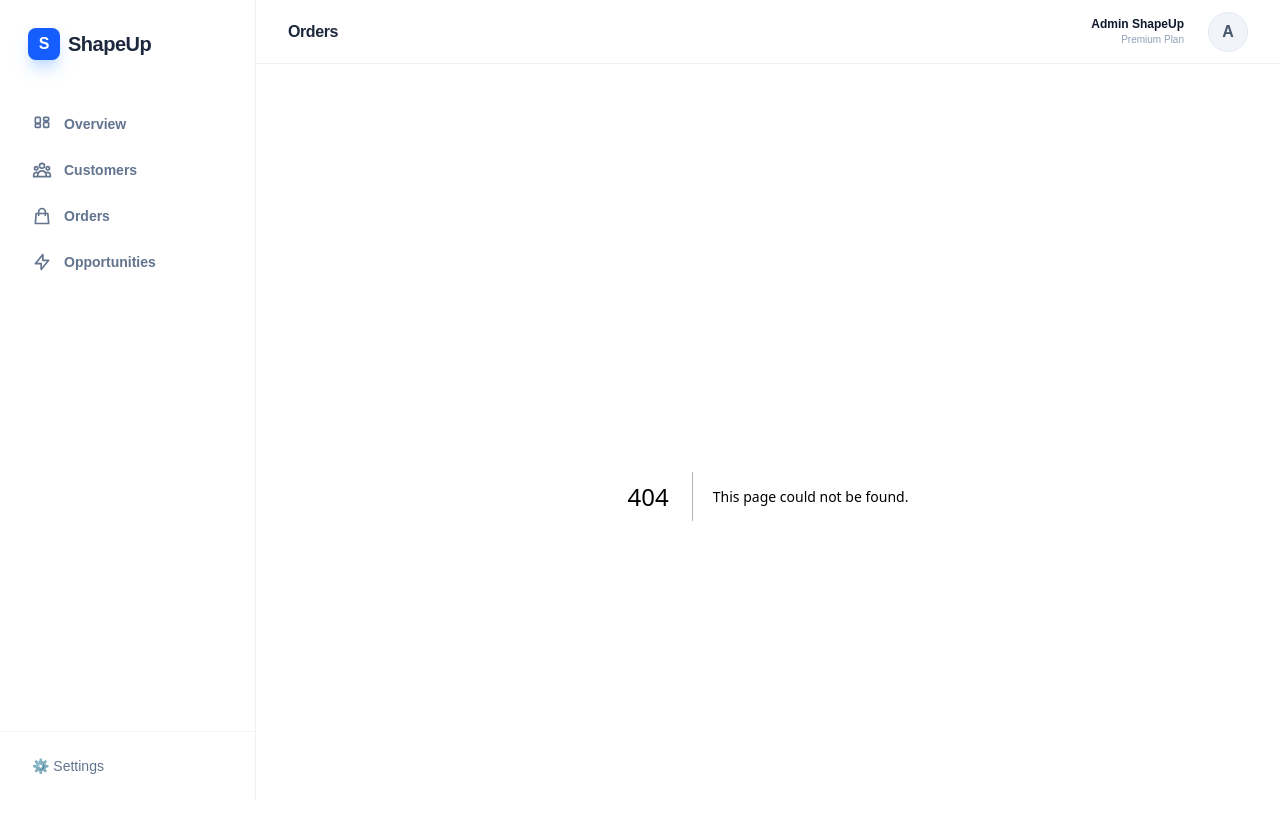
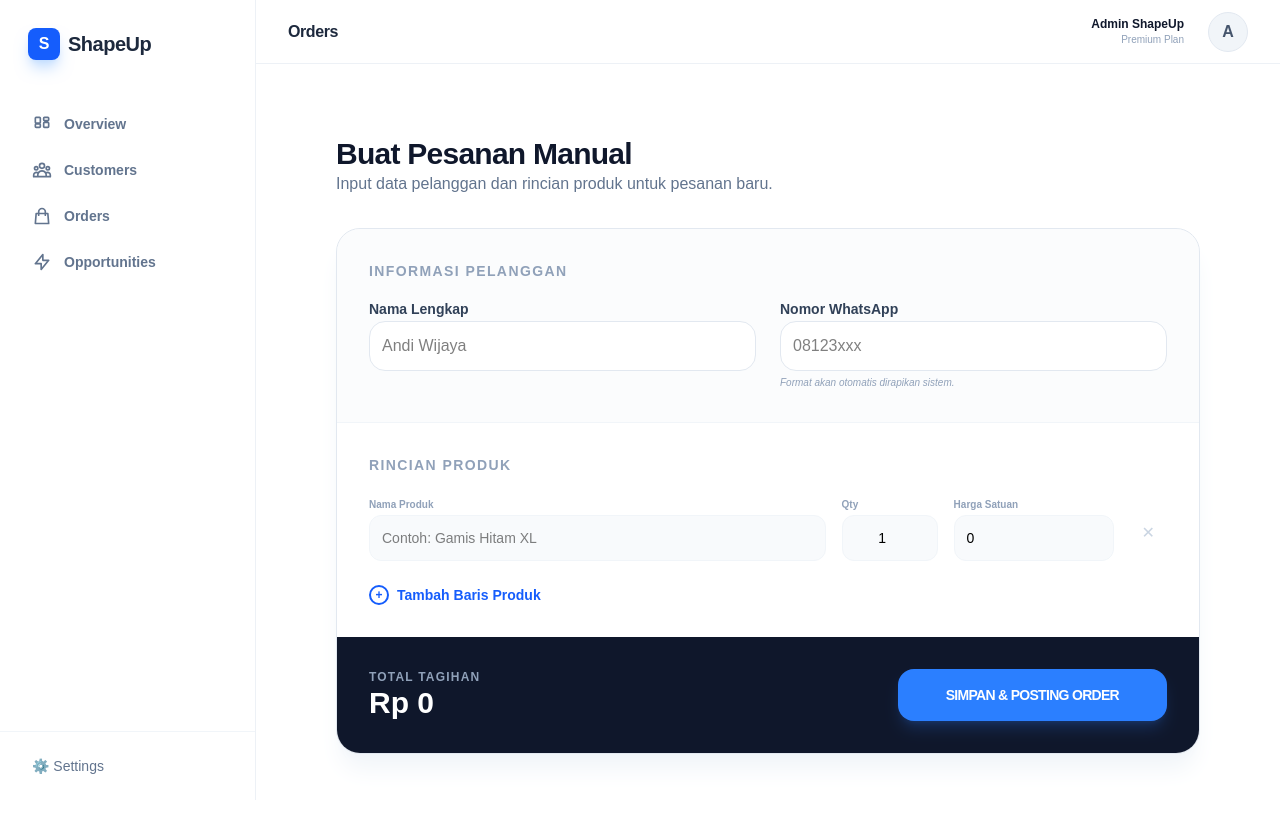
Before and after one commit to faizalamanda/shapeup-crm, a Next.js app: page /orders/new in a window 1280 px wide. Before the commit this address had no page. Shown: the top 838 px of the page. Built offline with nearby package versions, Linux system fonts and the light colour scheme.

Commit message:
buat ui input order manual multi-item

```diff
--- /dev/null
+++ b/app/api/orders/manual/route.ts
@@ -0,0 +1,60 @@
+import { NextResponse } from 'next/server';
+import { supabase } from '@/lib/supabase';
+import { formatPhoneNumberSmart } from '@/lib/utils';
+
+export async function POST(req: Request) {
+  try {
+    const body = await req.json();
+    const { name, phone, items, total_amount } = body;
+
+    // 1. Cuci Nomor HP
+    const cleanPhone = formatPhoneNumberSmart(phone);
+
+    // 2. UPSERT Customer (Cek HP, jika tidak ada buat baru)
+    const { data: customer, error: custError } = await supabase
+      .from('customers')
+      .upsert({
+        phone: cleanPhone,
+        full_name: name,
+        source: 'manual'
+      }, { onConflict: 'phone' })
+      .select()
+      .single();
+
+    if (custError) throw custError;
+
+    // 3. INSERT ke Tabel Orders (Kepala)
+    const { data: order, error: orderError } = await supabase
+      .from('orders')
+      .insert({
+        customer_id: customer.id,
+        total_amount: total_amount,
+        source: 'manual',
+        status: 'completed' // Default untuk manual biasanya langsung lunas/selesai
+      })
+      .select()
+      .single();
+
+    if (orderError) throw orderError;
+
+    // 4. INSERT ke Tabel Order_Items (Banyak Baris)
+    const preparedItems = items.map((item: any) => ({
+      order_id: order.id,
+      product_name: item.product_name,
+      quantity: item.quantity,
+      price: item.price,
+      subtotal: item.quantity * item.price
+    }));
+
+    const { error: itemsError } = await supabase
+      .from('order_items')
+      .insert(preparedItems);
+
+    if (itemsError) throw itemsError;
+
+    return NextResponse.json({ success: true, orderId: order.id });
+
+  } catch (error: any) {
+    return NextResponse.json({ error: error.message }, { status: 500 });
+  }
+}
--- /dev/null
+++ b/app/orders/new/page.tsx
@@ -0,0 +1,170 @@
+"use client"
+import { useState } from 'react'
+import { formatPhoneNumberSmart } from '@/lib/utils'
+
+export default function NewOrderManual() {
+  const [name, setName] = useState('')
+  const [phone, setPhone] = useState('')
+  const [items, setItems] = useState([{ product_name: '', quantity: 1, price: 0 }])
+  const [loading, setLoading] = useState(false)
+
+  // Fungsi menambah baris produk
+  const addItem = () => setItems([...items, { product_name: '', quantity: 1, price: 0 }])
+
+  // Fungsi menghapus baris produk
+  const removeItem = (index: number) => {
+    if (items.length > 1) {
+      setItems(items.filter((_, i) => i !== index))
+    }
+  }
+
+  // Fungsi update data di tiap baris
+  const updateItem = (index: number, field: string, value: any) => {
+    const newItems = [...items]
+    newItems[index] = { ...newItems[index], [field]: value }
+    setItems(newItems)
+  }
+
+  // Hitung total otomatis
+  const totalAmount = items.reduce((sum, item) => sum + (item.quantity * item.price), 0)
+
+  const handleSave = async () => {
+    if (!name || !phone) return alert("Nama dan No HP wajib diisi!");
+
+    setLoading(true)
+    try {
+      const res = await fetch('/api/orders/manual', {
+        method: 'POST',
+        headers: { 'Content-Type': 'application/json' },
+        body: JSON.stringify({
+          name,
+          phone,
+          items,
+          total_amount: totalAmount
+        })
+      })
+
+      if (res.ok) {
+        alert("Order & Customer Berhasil Disimpan!")
+        // Reset form
+        setName('')
+        setPhone('')
+        setItems([{ product_name: '', quantity: 1, price: 0 }])
+      } else {
+        const err = await res.json()
+        alert("Gagal menyimpan: " + err.error)
+      }
+    } catch (error) {
+      alert("Terjadi kesalahan sistem")
+    } finally {
+      setLoading(false)
+    }
+  }
+
+  return (
+    <div className="max-w-4xl mx-auto py-10 px-4">
+      <div className="mb-8">
+        <h1 className="text-3xl font-extrabold text-slate-900 tracking-tight">Buat Pesanan Manual</h1>
+        <p className="text-slate-500">Input data pelanggan dan rincian produk untuk pesanan baru.</p>
+      </div>
+
+      <div className="bg-white rounded-3xl border border-slate-200 shadow-xl shadow-slate-100 overflow-hidden">
+        {/* SECTION 1: PELANGGAN */}
+        <div className="p-8 border-b border-slate-100 bg-slate-50/50">
+          <h3 className="text-sm font-bold uppercase tracking-widest text-slate-400 mb-4">Informasi Pelanggan</h3>
+          <div className="grid grid-cols-1 md:grid-cols-2 gap-6">
+            <div className="space-y-1">
+              <label className="text-sm font-semibold text-slate-700">Nama Lengkap</label>
+              <input
+                value={name}
+                placeholder="Andi Wijaya"
+                className="w-full p-3 bg-white border border-slate-200 rounded-2xl outline-none focus:ring-2 focus:ring-blue-500 transition-all text-black"
+                onChange={e => setName(e.target.value)}
+              />
+            </div>
+            <div className="space-y-1">
+              <label className="text-sm font-semibold text-slate-700">Nomor WhatsApp</label>
+              <input
+                value={phone}
+                placeholder="08123xxx"
+                className="w-full p-3 bg-white border border-slate-200 rounded-2xl outline-none focus:ring-2 focus:ring-blue-500 transition-all text-black"
+                onChange={e => setPhone(e.target.value)}
+              />
+              <p className="text-[10px] text-slate-400 italic">Format akan otomatis dirapikan sistem.</p>
+            </div>
+          </div>
+        </div>
+
+        {/* SECTION 2: ITEM PRODUK */}
+        <div className="p-8">
+          <h3 className="text-sm font-bold uppercase tracking-widest text-slate-400 mb-4">Rincian Produk</h3>
+          <div className="space-y-4">
+            {items.map((item, index) => (
+              <div key={index} className="flex flex-wrap md:flex-nowrap gap-4 items-end animate-in fade-in slide-in-from-top-2">
+                <div className="flex-1 min-w-[200px] space-y-1">
+                  <label className="text-[10px] font-bold text-slate-400">Nama Produk</label>
+                  <input
+                    value={item.product_name}
+                    placeholder="Contoh: Gamis Hitam XL"
+                    className="w-full p-3 bg-slate-50 border border-slate-100 rounded-xl outline-none focus:bg-white focus:ring-2 focus:ring-blue-500 transition-all text-black text-sm"
+                    onChange={e => updateItem(index, 'product_name', e.target.value)}
+                  />
+                </div>
+                <div className="w-24 space-y-1">
+                  <label className="text-[10px] font-bold text-slate-400">Qty</label>
+                  <input
+                    type="number"
+                    value={item.quantity}
+                    className="w-full p-3 bg-slate-50 border border-slate-100 rounded-xl outline-none focus:bg-white focus:ring-2 focus:ring-blue-500 text-black text-sm text-center"
+                    onChange={e => updateItem(index, 'quantity', Number(e.target.value))}
+                  />
+                </div>
+                <div className="w-40 space-y-1">
+                  <label className="text-[10px] font-bold text-slate-400">Harga Satuan</label>
+                  <input
+                    type="number"
+                    value={item.price}
+                    placeholder="Rp"
+                    className="w-full p-3 bg-slate-50 border border-slate-100 rounded-xl outline-none focus:bg-white focus:ring-2 focus:ring-blue-500 text-black text-sm"
+                    onChange={e => updateItem(index, 'price', Number(e.target.value))}
+                  />
+                </div>
+                <button
+                  onClick={() => removeItem(index)}
+                  className="p-3 text-slate-300 hover:text-red-500 transition-colors mb-1"
+                >
+                  ✕
+                </button>
+              </div>
+            ))}
+          </div>
+
+          <button
+            onClick={addItem}
+            className="mt-6 flex items-center gap-2 text-sm font-bold text-blue-600 hover:text-blue-700 transition-colors"
+          >
+            <span className="flex items-center justify-center w-5 h-5 border-2 border-blue-600 rounded-full text-xs">+</span>
+            Tambah Baris Produk
+          </button>
+        </div>
+
+        {/* SECTION 3: FOOTER TOTAL */}
+        <div className="p-8 bg-slate-900 text-white flex flex-col md:flex-row justify-between items-center gap-6">
+          <div className="text-center md:text-left">
+            <p className="text-slate-400 text-xs font-bold uppercase tracking-widest">Total Tagihan</p>
+            <h2 className="text-3xl font-black">Rp {totalAmount.toLocaleString('id-ID')}</h2>
+          </div>
+          <button
+            onClick={handleSave}
+            disabled={loading}
+            className={`w-full md:w-auto px-12 py-4 rounded-2xl font-black text-sm uppercase tracking-tighter transition-all shadow-lg ${
+              loading ? 'bg-slate-700 cursor-not-allowed' : 'bg-blue-500 hover:bg-blue-400 shadow-blue-500/20'
+            }`}
+          >
+            {loading ? 'Memproses...' : 'Simpan & Posting Order'}
+          </button>
+        </div>
+      </div>
+    </div>
+  )
+}
--- /dev/null
+++ b/lib/utils.ts
@@ -0,0 +1,21 @@
+export function formatPhoneNumberSmart(phone: string): string {
+  if (!phone) return "";
+
+  const raw = phone.trim();
+  let cleaned = raw.replace(/\D/g, ""); // Ambil hanya angka
+
+  // 1. KASUS INTERNASIONAL (User pakai + atau sudah kode negara)
+  if (raw.startsWith("+") || (!cleaned.startsWith("0") && cleaned.length >= 10)) {
+    return cleaned;
+  }
+
+  // 2. KASUS LOKAL INDONESIA (08... atau 8...)
+  if (cleaned.startsWith("0")) {
+    return "62" + cleaned.substring(1);
+  }
+  if (cleaned.startsWith("8") && cleaned.length >= 9) {
+    return "62" + cleaned;
+  }
+
+  return cleaned;
+}
```
